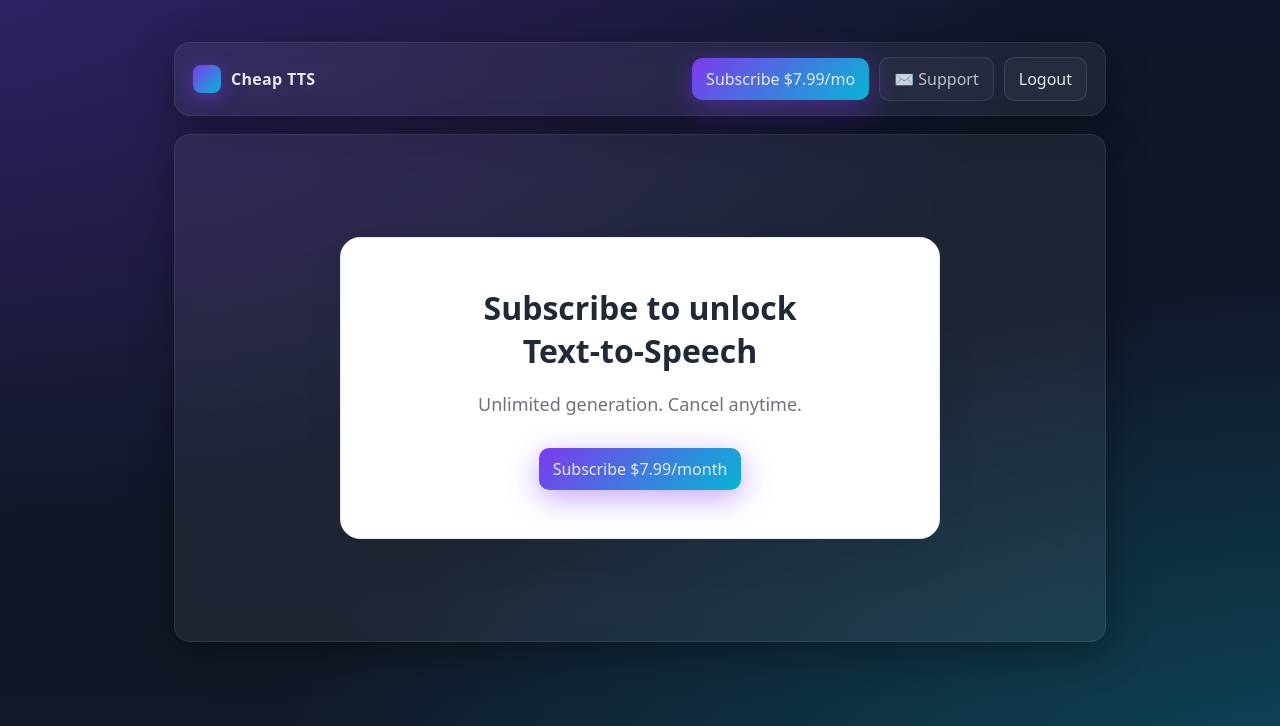
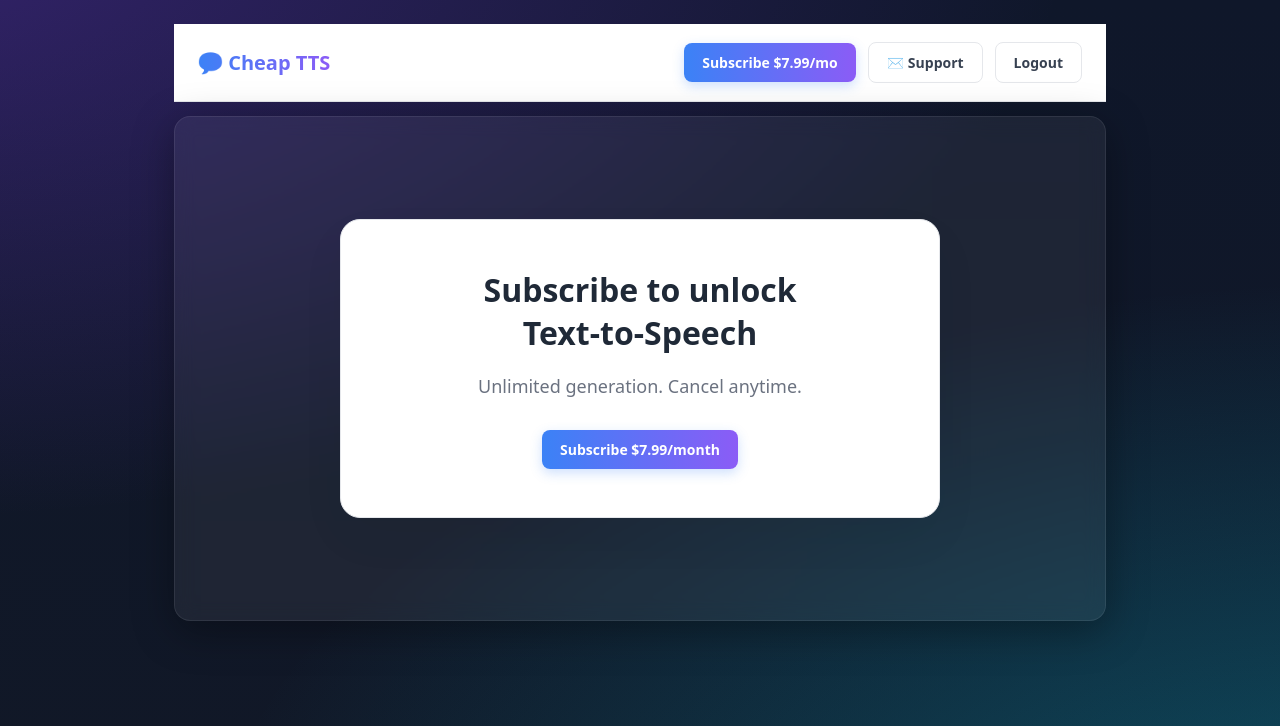
Before and after one commit to Hamza750802/TTS, a Flask app: page /dashboard in a window 1280 px wide. Shown: the top 726 px of the page. Run offline with Flask 3, Linux system fonts and the light colour scheme; the visitor is signed in with stand-in values (Sample User, id 1); some libraries are stand-ins or nearby versions.

Commit message:
Redesign navbar with clean white theme, remove logo box, add emoji icon

```diff
--- a/webapp/templates/base.html
+++ b/webapp/templates/base.html
@@ -35,17 +35,18 @@
       border-radius: 16px;
       box-shadow: 0 10px 40px rgba(0,0,0,.35);
     }
-    .nav{display:flex;align-items:center;justify-content:space-between;padding:14px 18px;margin:18px 0}
-    .brand{display:flex;gap:10px;align-items:center;text-decoration:none;color:var(--text)}
-    .logo{height:28px;width:28px;border-radius:8px;background:linear-gradient(135deg,var(--accent1),var(--accent2));box-shadow:0 4px 18px rgba(124,58,237,.5)}
-    .brand span{font-weight:700;letter-spacing:.3px}
-    .nav-actions{display:flex;gap:10px;align-items:center}
-    a, .btn{color:var(--text);text-decoration:none}
-    .btn{padding:10px 14px;border-radius:10px;border:1px solid rgba(255,255,255,.12);background:rgba(255,255,255,.04);transition:all .2s ease}
-    .btn:hover{transform:translateY(-1px);border-color:rgba(255,255,255,.24)}
-    .btn.primary{background:linear-gradient(135deg,var(--accent1),var(--accent2));border:none;box-shadow:0 8px 30px rgba(124,58,237,.45)}
-    .btn.danger{background:rgba(239,68,68,.2);border-color:rgba(239,68,68,.5)}
-    .btn.success{background:rgba(34,197,94,.2);border-color:rgba(34,197,94,.5)}
+    .nav{display:flex;align-items:center;justify-content:space-between;padding:18px 24px;margin-bottom:0;background:white;border-bottom:1px solid #e5e7eb;border-radius:0}
+    .brand{display:flex;gap:12px;align-items:center;text-decoration:none;color:#1f2937;font-size:20px}
+    .brand span{font-weight:800;background:linear-gradient(90deg,#3b82f6,#8b5cf6);-webkit-background-clip:text;background-clip:text;-webkit-text-fill-color:transparent}
+    .nav-actions{display:flex;gap:12px;align-items:center;flex-wrap:wrap}
+    a, .btn{color:#374151;text-decoration:none;font-size:14px}
+    .btn{padding:10px 18px;border-radius:8px;border:1px solid #e5e7eb;background:white;transition:all .2s ease;font-weight:600}
+    .btn:hover{background:#f9fafb;border-color:#d1d5db;transform:translateY(-1px)}
+    .btn.primary{background:linear-gradient(90deg,#3b82f6,#8b5cf6);border:none;color:white;box-shadow:0 4px 12px rgba(59,130,246,.25)}
+    .btn.primary:hover{box-shadow:0 6px 16px rgba(59,130,246,.35);transform:translateY(-2px)}
+    .btn.danger{background:#fee;border-color:#fcc;color:#dc2626}
+    .btn.success{background:#d1fae5;border-color:#6ee7b7;color:#047857}
+    .status-badge{padding:8px 14px;border-radius:6px;background:#ecfdf5;color:#047857;font-size:13px;font-weight:600;border:1px solid #6ee7b7}
     .hero{padding:34px}
     .title{font-size:32px;font-weight:800;margin:4px 0}
     .subtitle{color:var(--muted);max-width:700px}
@@ -73,23 +74,22 @@
 </head>
 <body>
   <div class="container">
-    <nav class="glass nav">
+    <nav class="nav">
       <a href="{{ url_for('index') }}" class="brand">
-        <div class="logo"></div>
-        <span>Cheap TTS</span>
+        <span>💬 Cheap TTS</span>
       </a>
       <div class="nav-actions">
         {% if current_user.is_authenticated %}
           {% if current_user.is_subscribed %}
             <a class="btn" href="{{ url_for('api_keys_page') }}">🔑 API Keys</a>
-            <span class="muted">Active: $7.99/mo</span>
+            <span class="status-badge">Active: $7.99/mo</span>
             {% if current_user.stripe_customer_id %}
               <a class="btn" href="{{ url_for('billing_portal') }}">Manage Billing</a>
             {% endif %}
           {% else %}
             <a class="btn primary" href="{{ url_for('subscribe') }}">Subscribe $7.99/mo</a>
           {% endif %}
-          <a class="btn" href="mailto:support@cheaptts.com" style="opacity: 0.8;">✉️ Support</a>
+          <a class="btn" href="mailto:support@cheaptts.com">✉️ Support</a>
           <a class="btn" href="{{ url_for('logout') }}">Logout</a>
         {% else %}
           <a class="btn" href="{{ url_for('login') }}">Sign in</a>
```
